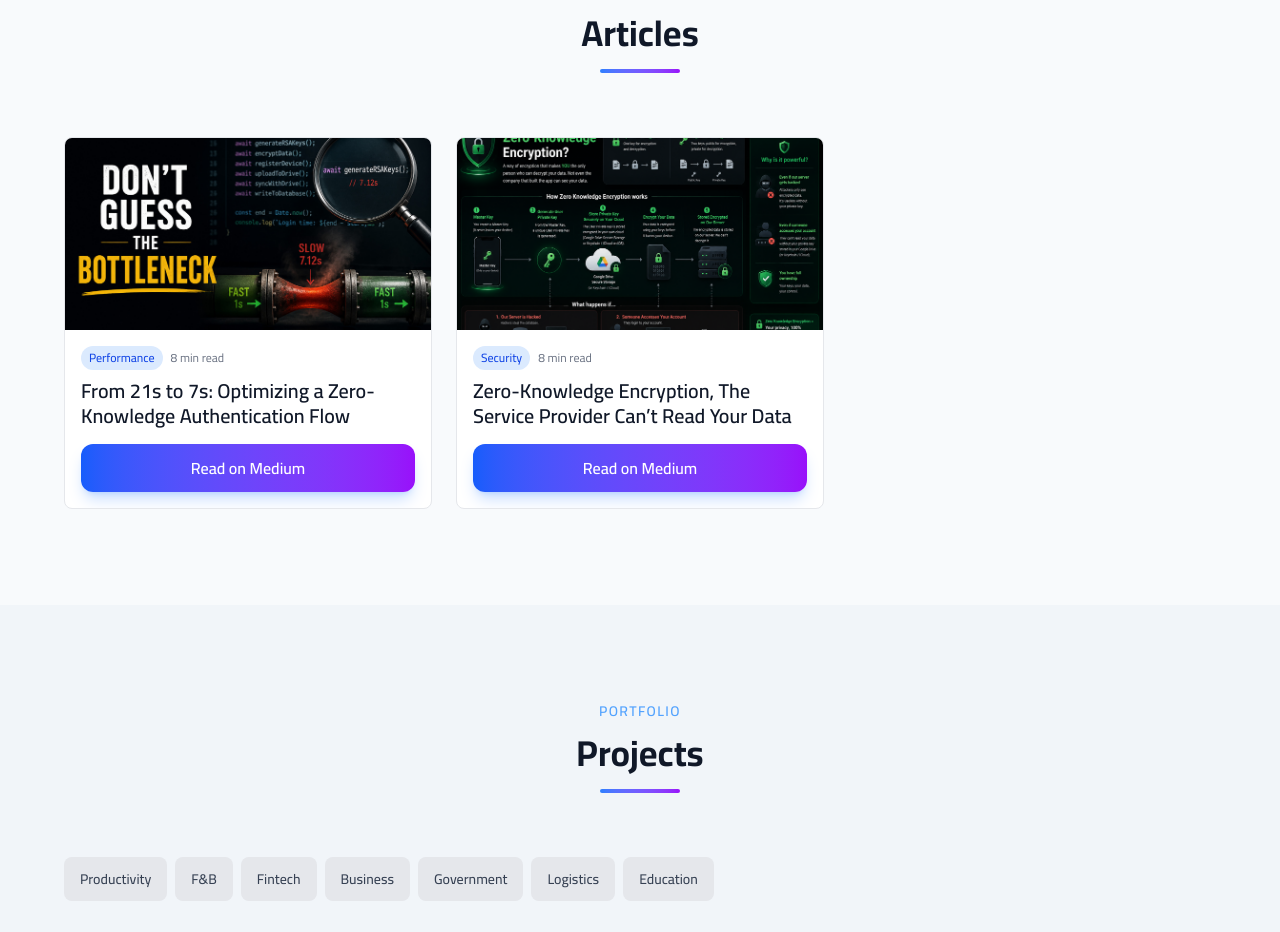
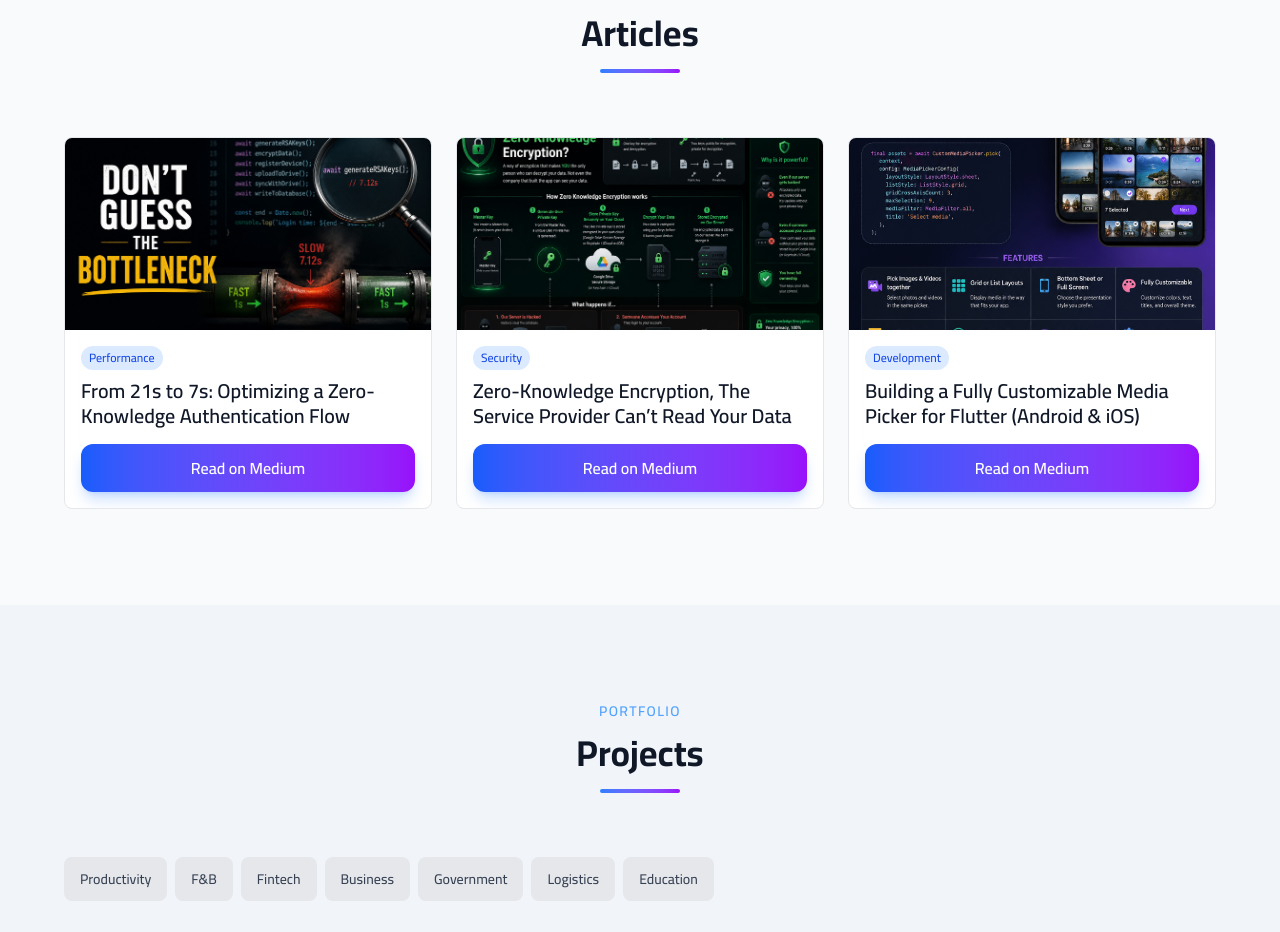
Before and after one commit to A7med3li011/Adel-PORTFOLIO, a Next.js app: page / in a window 1280 px wide. Shown: the part 4700-5632 px from the top of the page. Built offline with nearby package versions, Linux system fonts and the light colour scheme.

Commit message:
feat: remove readTime from articles and add new article on customizable media picker

```diff
--- a/app/data/articles.ts
+++ b/app/data/articles.ts
@@ -3,7 +3,6 @@ export type ArticleItem = {
   title: string;
   thumbnail: string;
   url: string;
-  readTime: string;
   category: string;
 };
 
@@ -13,7 +12,6 @@ export const articles: ArticleItem[] = [
     title: "From 21s to 7s: Optimizing a Zero-Knowledge Authentication Flow",
     thumbnail: "/assets/images/articles/article1.jpg",
     url: "https://medium.com/@adelmostafamohamed12/from-21s-to-7s-optimizing-a-zero-knowledge-authentication-flow-7dee3ffd9115",
-    readTime: "8 min read",
     category: "Performance",
   },
   {
@@ -22,7 +20,14 @@ export const articles: ArticleItem[] = [
       "Zero-Knowledge Encryption, The Service Provider Can’t Read Your Data",
     thumbnail: "/assets/images/articles/article2.png",
     url: "https://medium.com/@adelmostafamohamed12/zero-knowledge-encryption-c24168f24752?sharedUserId=adelmostafamohamed12",
-    readTime: "8 min read",
     category: "Security",
   },
+  {
+    id: 3,
+    title:
+      "Building a Fully Customizable Media Picker for Flutter (Android & iOS)",
+    thumbnail: "/assets/images/articles/article3.png",
+    url: "https://medium.com/@adelmostafamohamed12/building-a-fully-customizable-media-picker-for-flutter-android-ios-28cf551e4865?sharedUserId=adelmostafamohamed12",
+    category: "Development",
+  },
 ];
```
Also changed, not shown: public/assets/images/articles/article3.png (added).
